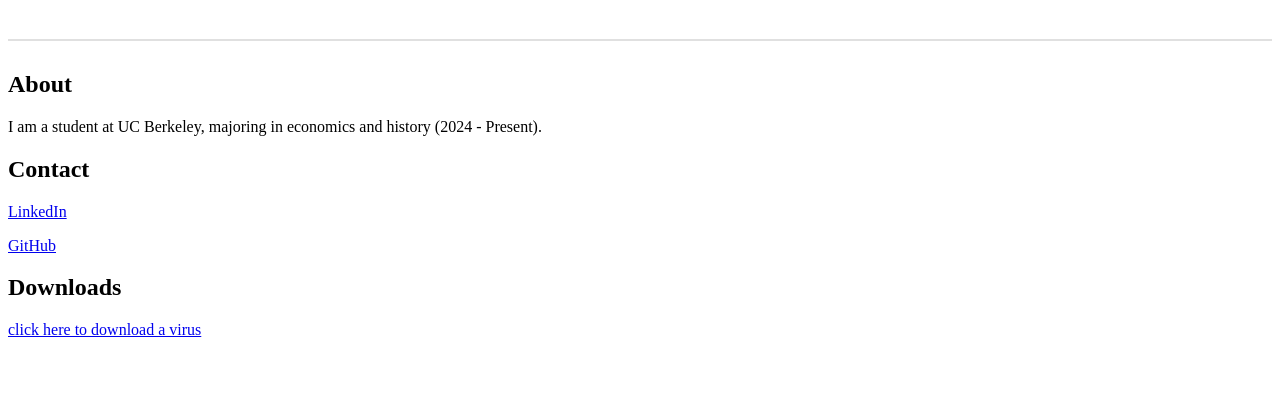
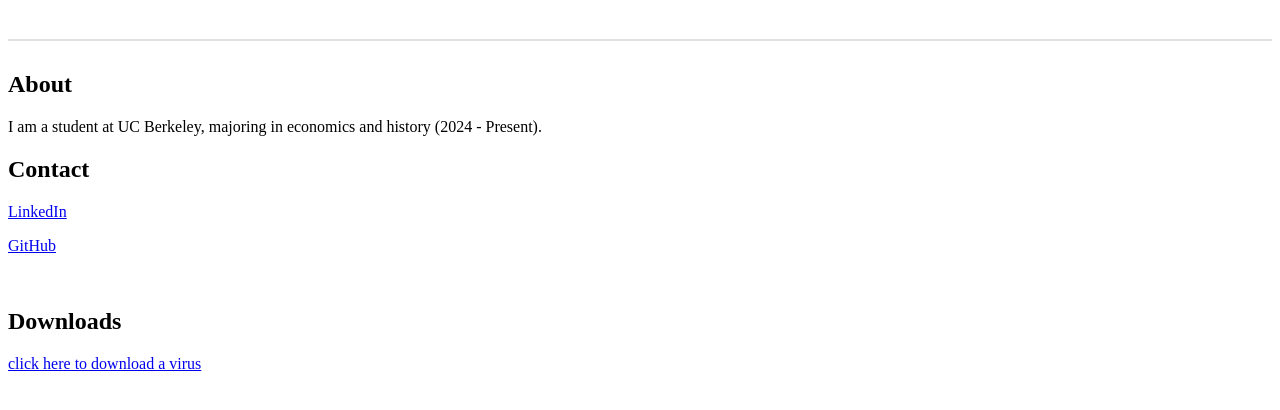
Before and after one commit to Aywa501/aywa501.github.io, a plain HTML site: page index.html in a window 1280 px wide. Shown: the part 116-526 px from the top of the page. Drawn offline with Linux system fonts and the light colour scheme.

Commit message:
Refactor Downloads section formatting
Reformatted the Downloads section for better readability.

```diff
--- a/index.html
+++ b/index.html
@@ -23,12 +23,12 @@
             <p><a href="https://github.com/Aywa501">GitHub</a></p>
         </section>
 
-        <section id="downloads">
-            <h2>Downloads</h2>
-            <p><a href="/assets/stuxnet.zip" download title="Courtesy of Christian Roggia and Amr Thabet">
-                click here to download a virus
-            </a></p>
-        </section>
+        <br>
+
+        <h2>Downloads</h2>
+        <p><a href="/assets/stuxnet.zip" download title="Courtesy of Christian Roggia and Amr Thabet">
+            click here to download a virus
+        </a></p>
     </div>
 </body>
 </html>
```
